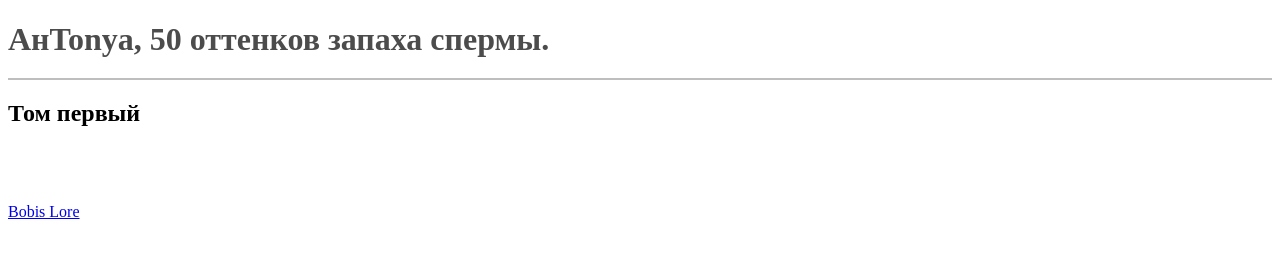
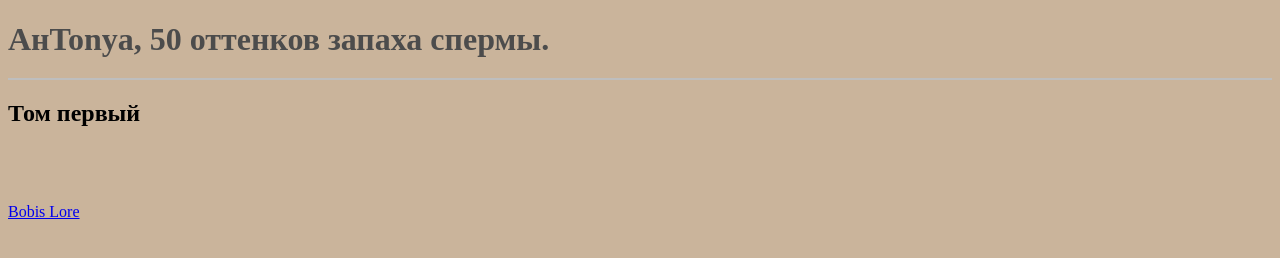
Before and after one commit to AnTonyaFUN/Book, a plain HTML site: page index.html in a window 1280 px wide. Shown: the top 258 px of the page. Drawn offline with Linux system fonts and the light colour scheme.

Commit message:
Update style.css

```diff
--- a/style/style.css
+++ b/style/style.css
@@ -1,5 +1,5 @@
 body{
-    background: #ffffff;
+    background: #CAB49B;
 }
 h1{
     color: #4C4C4C;
```
